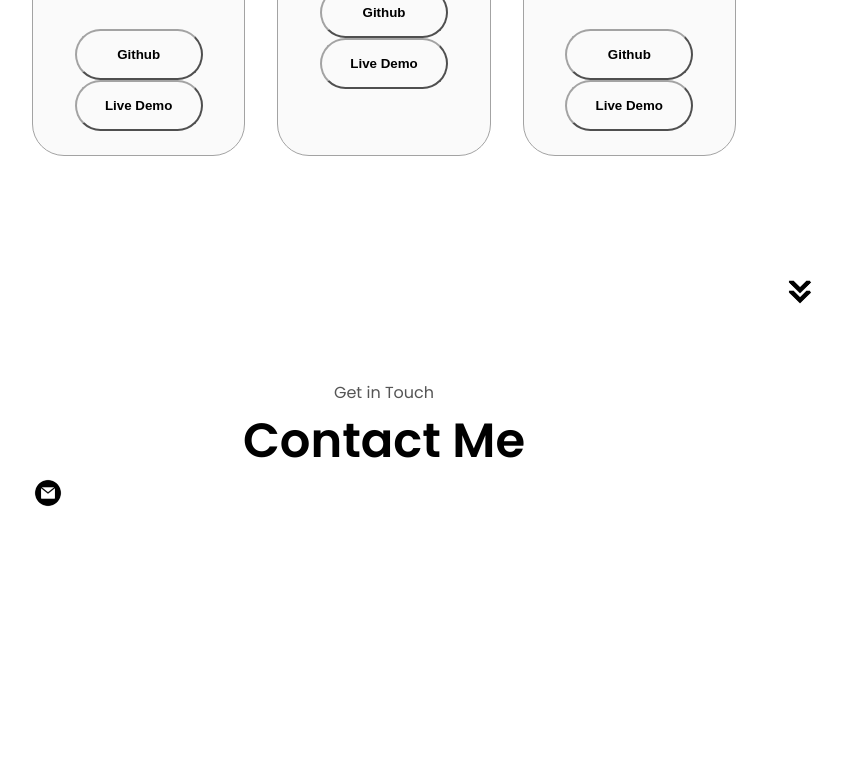
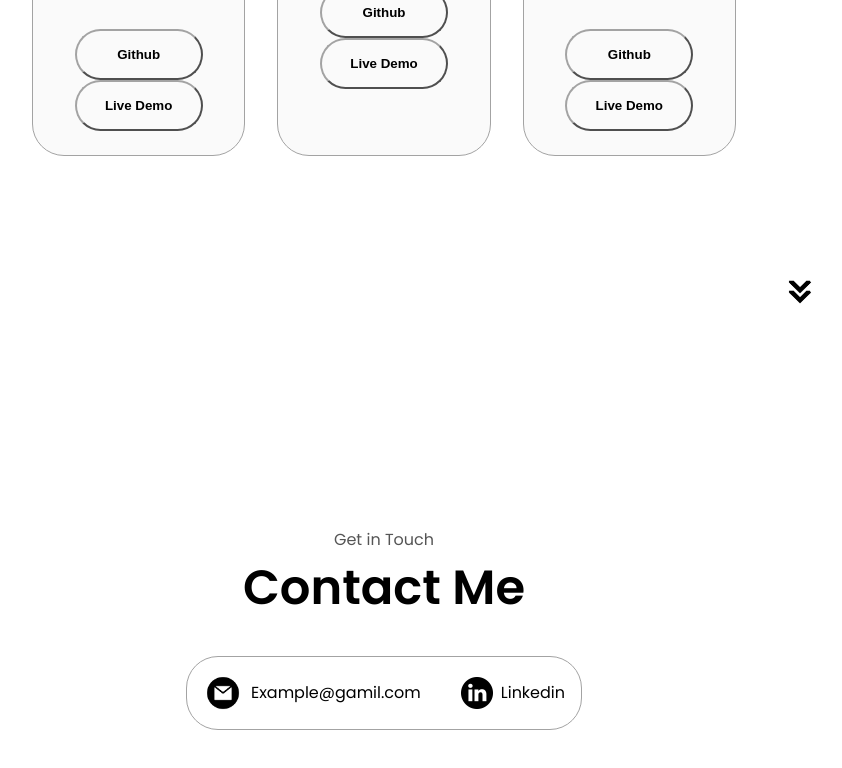
Before and after one commit to sudo-della/personal-portfolio, a plain HTML site: page index.html in a window 1280 px wide. Shown: the part 3065-3833 px from the top of the page, without its empty margins (256-1098 px from the left). Drawn offline with Linux system fonts and the light colour scheme.

Commit message:
created contact seaction

```diff
--- a/index.html
+++ b/index.html
@@ -290,10 +290,15 @@
 
         <div class="contact-info-upper-container">
             <div class="contact-info-container">
-                <img src="./assets/email.png" alt="Email icon" class="icon contact-icon" />
-                <p><a href="mailto:daniellamitsh@gmail.com"></a></p>
+                <img src="./assets/email.png" alt="Email icon" class="icon contact-icon email-icon" />
+                <p><a href="mailto:exampleemail@gmail.com">Example@gamil.com</a><p></p>
+            </div>
 
+            <div class="contact-info-container">
+                <img src="./assets/linkedin.png" alt="linkedin icon" class="icon contact-icon" />
+                <p><a href="https://www.linkedin.com">Linkedin</a></p>
             </div>
+        </div>
     </section>
 
 
--- a/style.css
+++ b/style.css
@@ -383,3 +383,37 @@
 }
 
 /* Contacts section */
+
+#contact{
+    display: flex;
+    justify-content: center;
+    flex-direction: column;
+    height: 70vh;
+}
+
+.contact-info-upper-container{
+    display: flex;
+    justify-content: center;
+    border-radius: 2rem;
+    border: rgb(53, 53, 53) 0.1rem solid;
+    border-color: rgb(163, 163, 163);
+    background: (250, 250, 250);
+    margin: 2rem auto;
+    padding: 0,5rem;
+}
+
+.contact-info-container{
+    display: flex;
+    align-items: center;
+    justify-content: center;
+    gap: 0.5rem;
+    margin: 1rem;
+}
+
+.contact-icon{
+    cursor: default;
+}
+
+.email-icon{
+    height: 2.5rem;
+}
```
